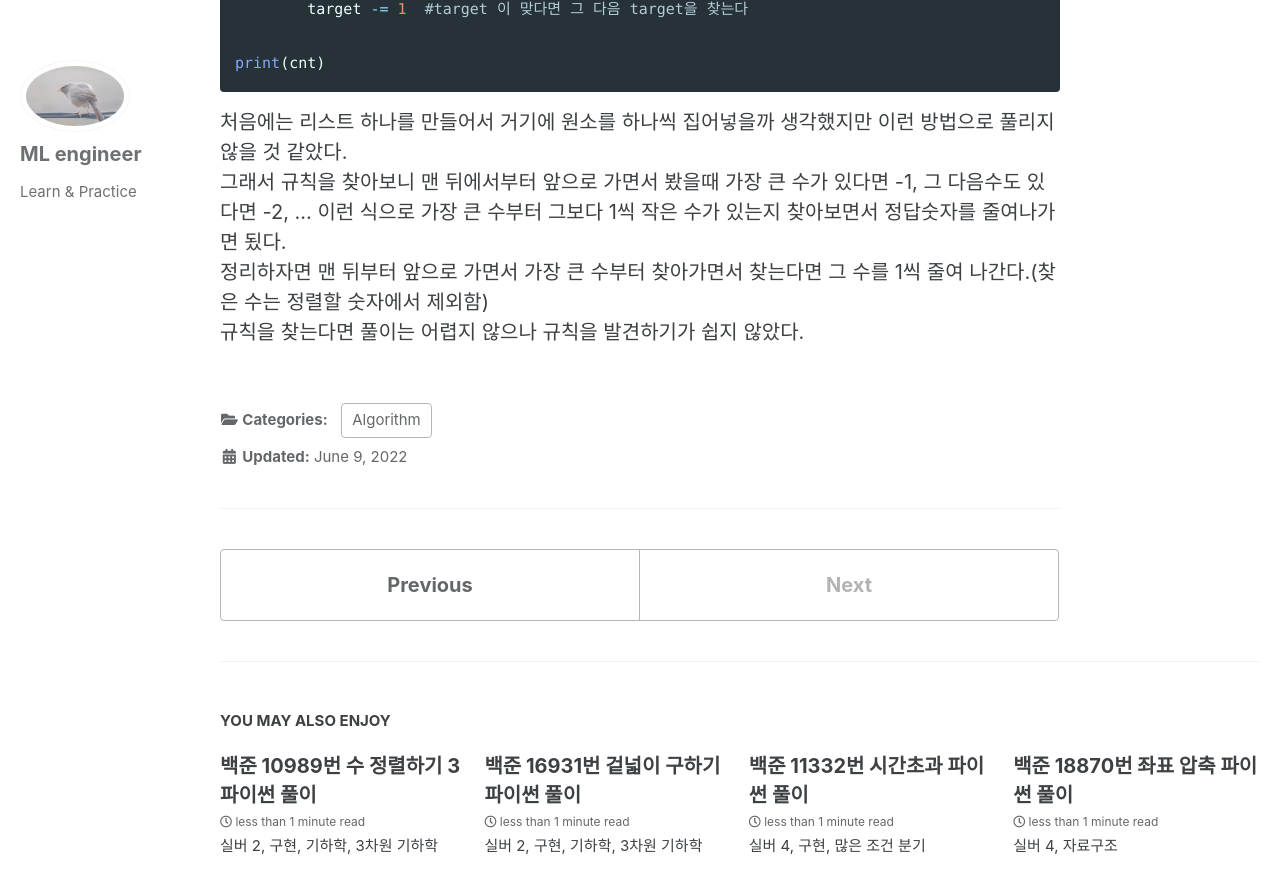
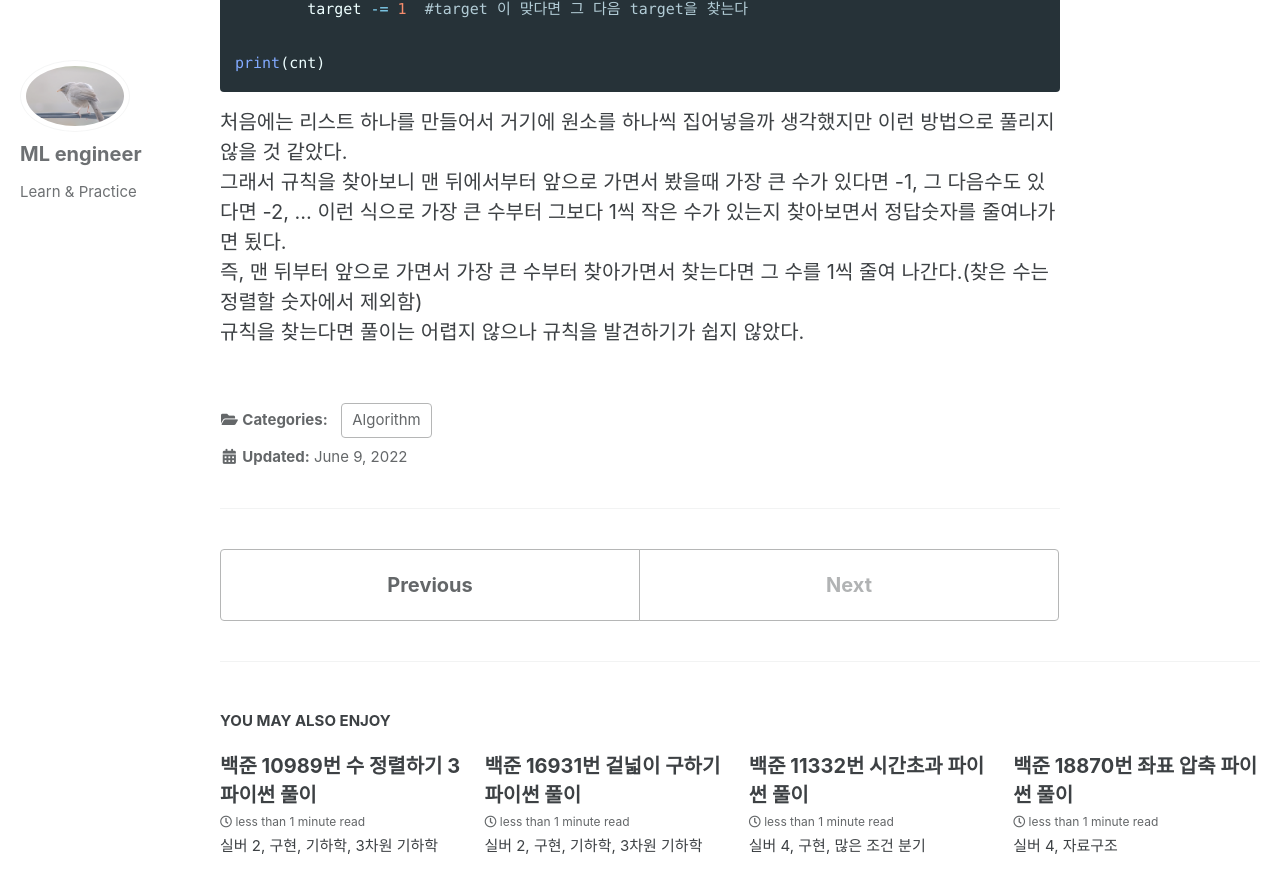
Before and after one commit to Donghee4/Donghee4.github.io, a Jekyll site: the page built from _posts/2022-06-09-113.md, in a window 1280 px wide and 900 px high, scrolled down 604 px. Shown: the top 893 px of the window. Built offline with Jekyll 4.4.1, drawn with Linux system fonts in a browser that asks for light colours; cached includes are drawn as plain includes.

Commit message:
2872 sentense

```diff
--- a/_posts/2022-06-09-113.md
+++ b/_posts/2022-06-09-113.md
@@ -26,5 +26,5 @@ print(cnt)
 처음에는 리스트 하나를 만들어서 거기에 원소를 하나씩 집어넣을까 생각했지만 이런 방법으로 풀리지 않을 것 같았다.<br>
 그래서 규칙을 찾아보니 맨 뒤에서부터 앞으로 가면서 봤을때 가장 큰 수가 있다면 -1, 그 다음수도 있다면 -2, ... 이런 식으로
 가장 큰 수부터 그보다 1씩 작은 수가 있는지 찾아보면서 정답숫자를 줄여나가면 됬다.<br>
-정리하자면 맨 뒤부터 앞으로 가면서 가장 큰 수부터 찾아가면서 찾는다면 그 수를 1씩 줄여 나간다.(찾은 수는 정렬할 숫자에서 제외함)<br>
+즉, 맨 뒤부터 앞으로 가면서 가장 큰 수부터 찾아가면서 찾는다면 그 수를 1씩 줄여 나간다.(찾은 수는 정렬할 숫자에서 제외함)<br>
 규칙을 찾는다면 풀이는 어렵지 않으나 규칙을 발견하기가 쉽지 않았다.
```
